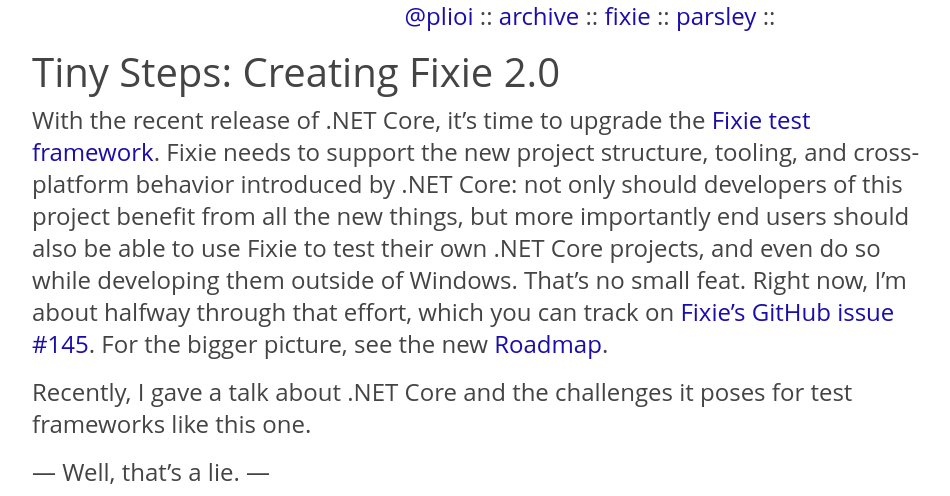
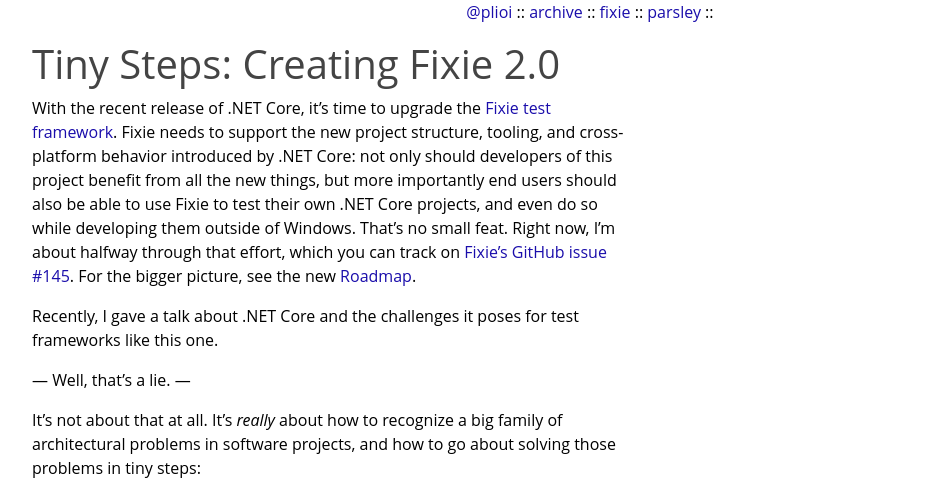
Before and after one commit to plioi/plioi.github.io, a Jekyll site: the page built from index.html, in a window 1280 px wide. Shown: the top 496 px of the page, without its empty margins (50-1000 px from the left). Built offline with Jekyll 4.4.1, drawn with Linux system fonts in a browser that asks for light colours; grey boxes are pictures that could not be loaded.

Commit message:
Update styles.css

```diff
--- a/stylesheets/styles.css
+++ b/stylesheets/styles.css
@@ -6,9 +6,9 @@
 body {
   font-family: 'Open Sans', sans-serif;
   font-weight: 400;
-  font-size: 1.5rem;
-  line-height: 2rem;
-  color: #444;
+  font-size: 1rem;
+  line-height: 1.5rem;
+  color: #000;
 }
 
 a {
```
